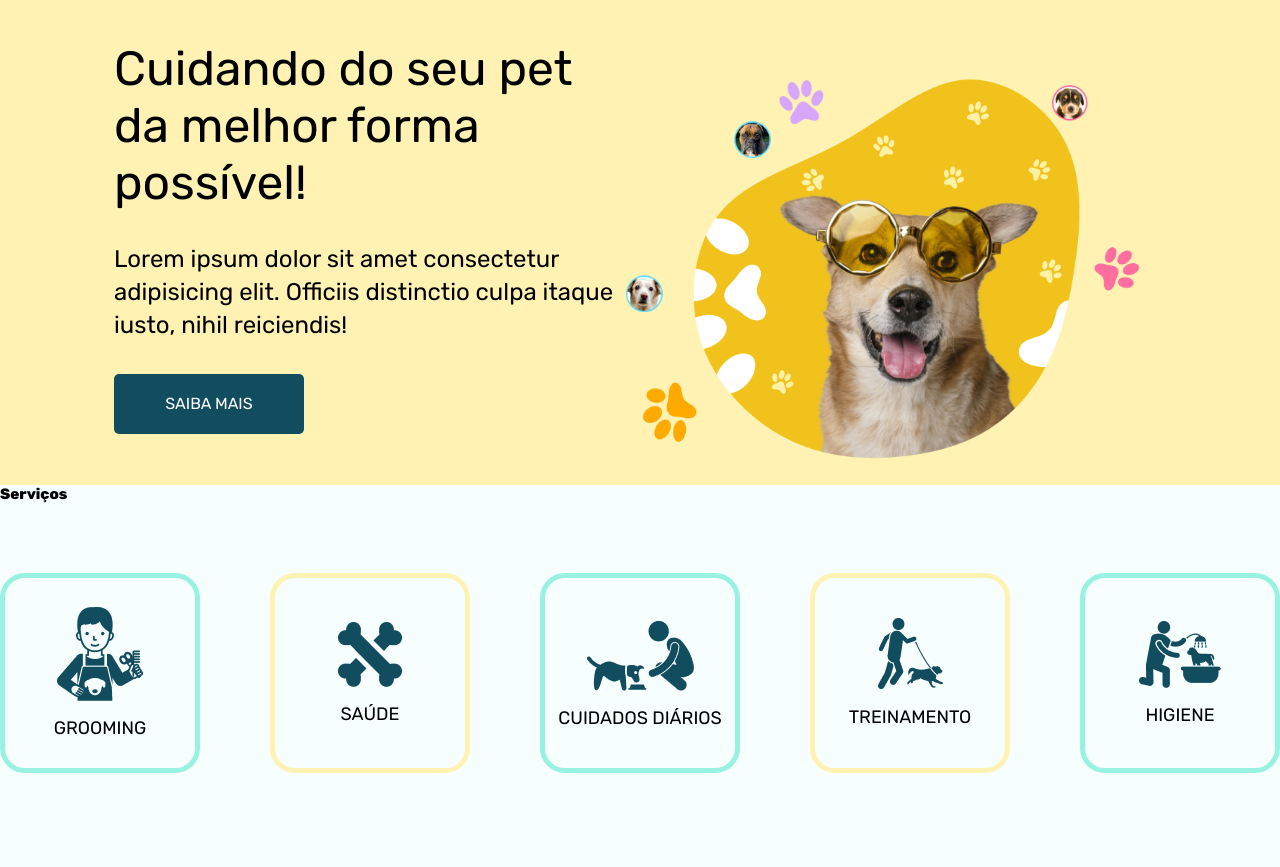
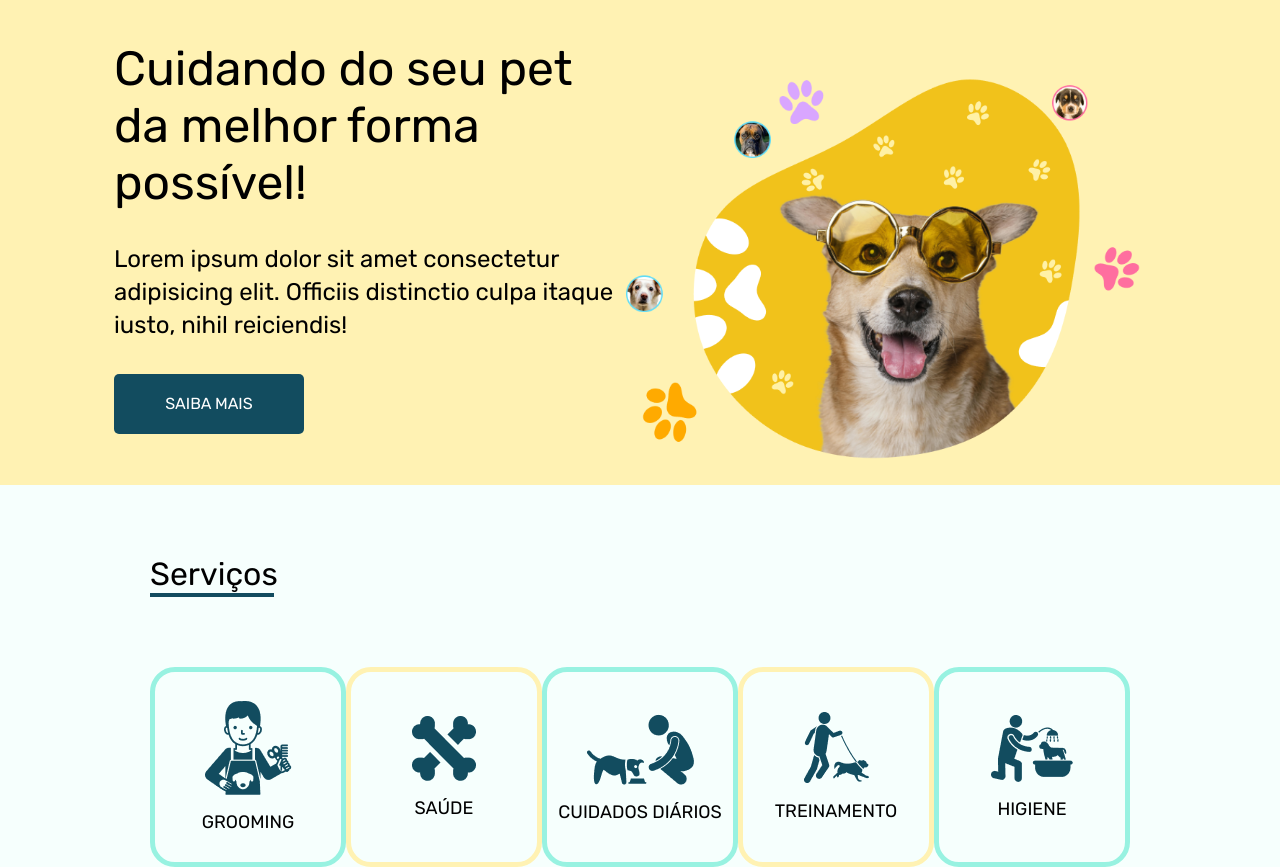
Before and after one commit to matheusvieira17/petcare, a plain HTML site: page index.html in a window 1280 px wide. Shown: the part 83-950 px from the top of the page. Before the commit the page ends 856 px from the top, so only its background shows below. Drawn offline with nearby package versions, Linux system fonts and the light colour scheme.

Commit message:
Creating some classes in the global file to reuse after

```diff
--- a/css/global.css
+++ b/css/global.css
@@ -45,3 +45,21 @@ button.btn {
   width: 19rem;
   height: 6rem;
 }
+
+.container {
+  margin: 7rem 15rem;
+}
+
+.title-container {
+  margin-top: 7rem;
+  font-size: 3.2rem;
+  font-weight: 400;
+}
+
+.title-container::after {
+  content: "";
+  width: 12rem;
+  display: block;
+  border: 2px solid var(--dark-color);
+  background-color: var(--dark-color);
+}
```
